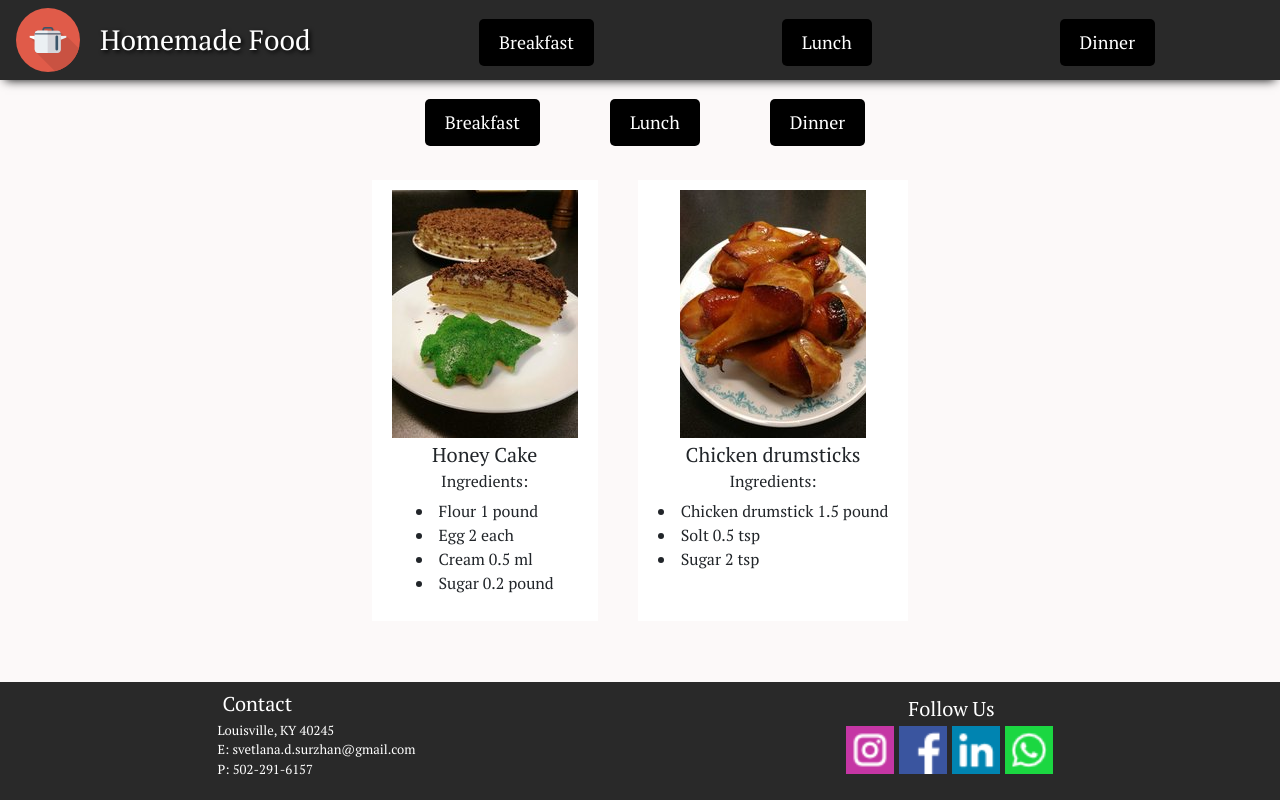
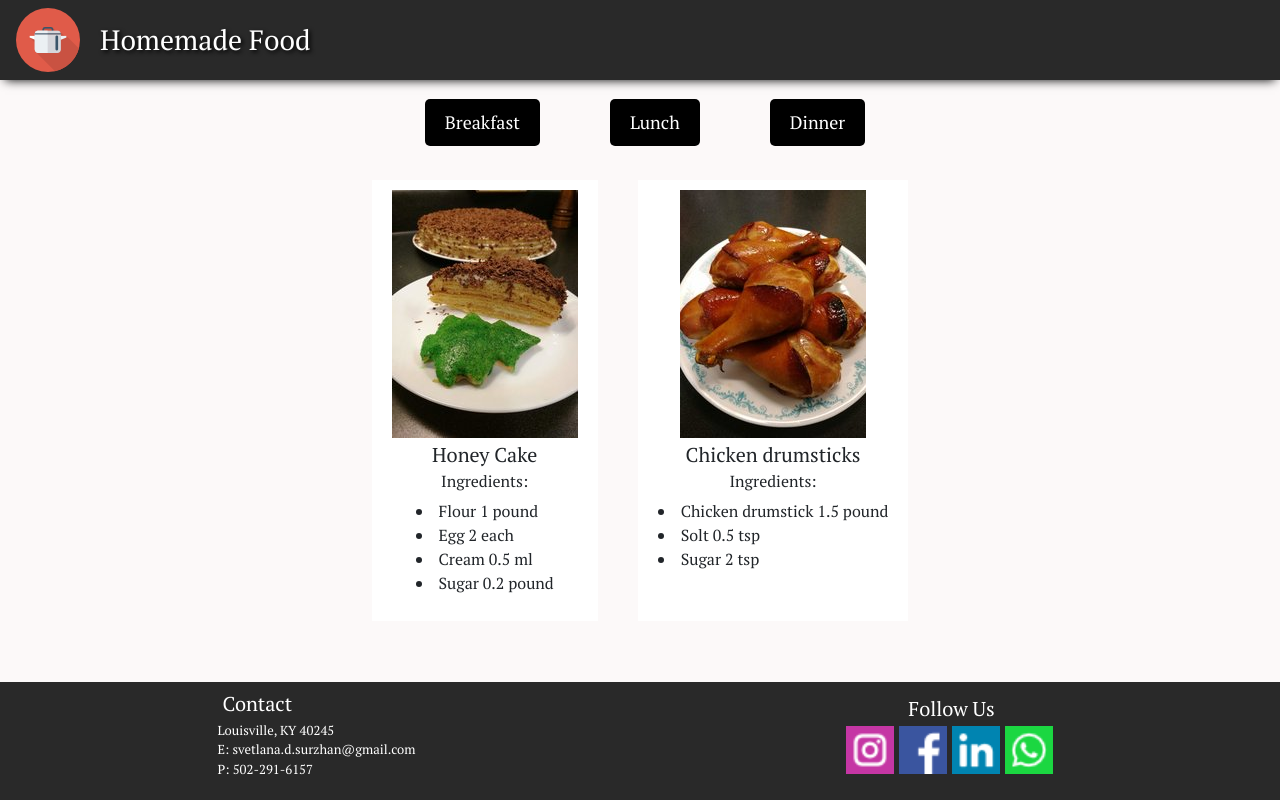
Before and after one commit to SvetlanaSurzhan/recipes-site, a React (Create React App) app in the folder ClientApp/: page / in a window 1280 px wide. Built offline with nearby package versions, Linux system fonts and the light colour scheme.

Commit message:
deleted nav buttons and style for them

```diff
--- a/ClientApp/src/components/header/Header.css
+++ b/ClientApp/src/components/header/Header.css
@@ -19,11 +19,6 @@
 	position: fixed;
 	width: 100%;
 }
-
-.menu-item{
-	max-height: 10vh;
-}
-
 .logo-item{
 	display: flex;
 	flex-direction: row;
@@ -36,27 +31,3 @@ h3{
 	width: 10em;
 	text-shadow: 2px 2px 4px #000000;
 }
-.image-item{
-	width: auto;
-	max-height: 10vh;
-}
-
-.filter-menu li{
-	display: inline-block;
-	padding: 20px 50px 0px 20px;
-}
-
-button{
-	font-weight: 500;
-	font-size: medium;
-	color: white;
-	text-decoration: none;
-	background-color: black;
-	border: none;
-	border-radius: 5px;
-	display: inline-block;
-	text-align: center;
-	padding: 10px 20px 10px 20px;
-	font-size: large;
-	max-height: 8vh;
-}
--- a/ClientApp/src/components/header/Header.js
+++ b/ClientApp/src/components/header/Header.js
@@ -3,25 +3,14 @@ import logo from './logo.png';
 import './Header.css';
 
 class Header extends React.Component {
-    filter() {
-        alert("It works!");
-    }
-
     render() {
         return (
             <div>
                 <header className="header-container">
-                        <div className="logo-item">
-                            <img src={logo} alt="logo" className="image-item"/>
-                            <h3>Homemade Food</h3>
-                        </div>
-                        <nav role="filtration" className="menu-item">
-                            <ul id="menu" className="filter-menu">
-                                <li><button onClick={this.filter}>Breakfast</button></li>
-                                <li><button onClick={this.filter}>Lunch</button></li>
-                                <li><button onClick={this.filter}>Dinner</button></li>
-                            </ul>
-                        </nav>
+                    <div className="logo-item">
+                        <img src={logo} alt="logo" className="image-item" />
+                        <h3>Homemade Food</h3>
+                    </div>
                 </header>
             </div>
         );
```
